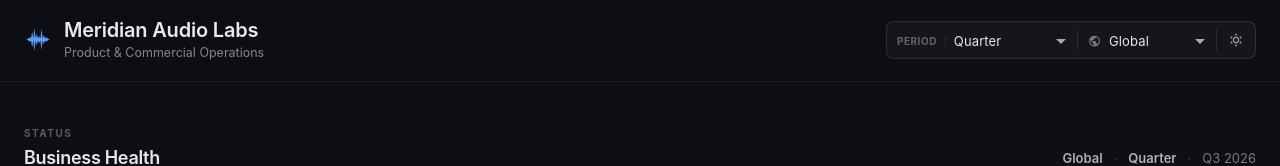
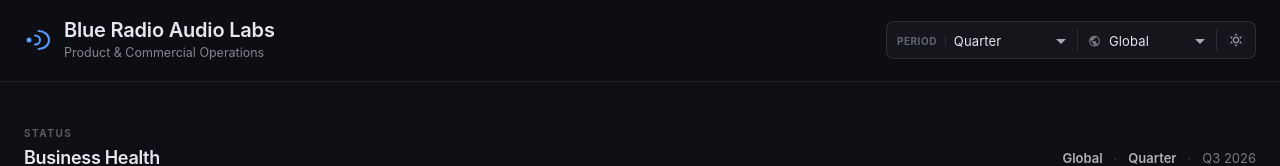
Before and after one commit to theuxgod/consumer-operations-dashboard, a Vue app: page / in a window 1280 px wide. Shown: the top 166 px of the page. Built offline with nearby package versions, Linux system fonts and the light colour scheme.

Commit message:
update company name in metrics and enhance brand mark in header for HomeView

```diff
--- a/src/views/HomeView.vue
+++ b/src/views/HomeView.vue
@@ -546,7 +546,25 @@ const chartPlugins = computed(() => {
     <header class="dash-header">
       <div class="dash-header__inner">
         <div class="dash-header__brand">
-          <v-icon icon="mdi-waveform" color="primary" size="28" />
+          <!-- Brand mark: dot + two arcs = radio/audio signal -->
+          <svg
+            class="brand-mark"
+            width="28"
+            height="28"
+            viewBox="0 0 28 28"
+            fill="none"
+            aria-hidden="true"
+          >
+            <circle cx="5" cy="14" r="2.5" fill="currentColor" />
+            <path
+              d="M11 9.5C13.8 9.5 16 11.5 16 14C16 16.5 13.8 18.5 11 18.5"
+              stroke="currentColor" stroke-width="2" stroke-linecap="round"
+            />
+            <path
+              d="M14.5 5C20.5 5 25 9 25 14C25 19 20.5 23 14.5 23"
+              stroke="currentColor" stroke-width="2" stroke-linecap="round"
+            />
+          </svg>
           <div>
             <h1 class="dash-title">{{ data.meta.company }}</h1>
             <p class="dash-subtitle">Product &amp; Commercial Operations</p>
@@ -1037,6 +1055,10 @@ const chartPlugins = computed(() => {
   align-items: center;
   gap: 12px;
 }
+.brand-mark {
+  color: rgb(var(--v-theme-primary));
+  flex: none;
+}
 .dash-title {
   font-size: 20px;
   font-weight: 600;
```
Also changed, not shown: src/data/metrics.json, 1 other file (tests, documents, lock files or other folders).
